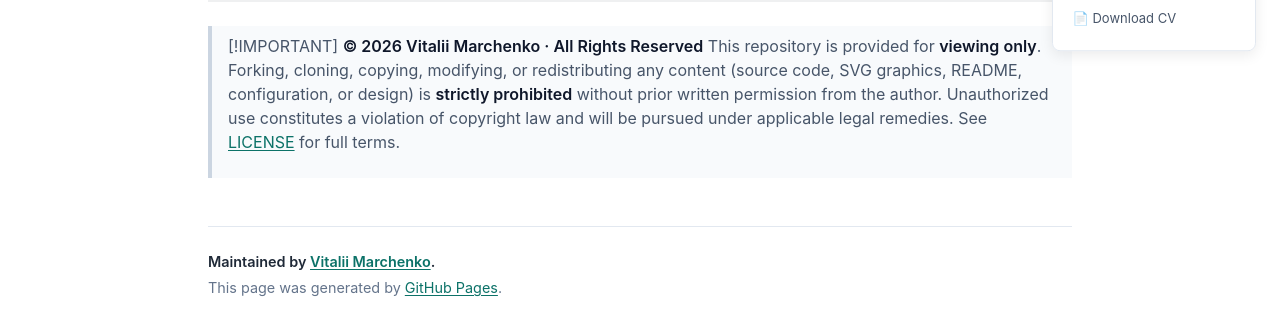
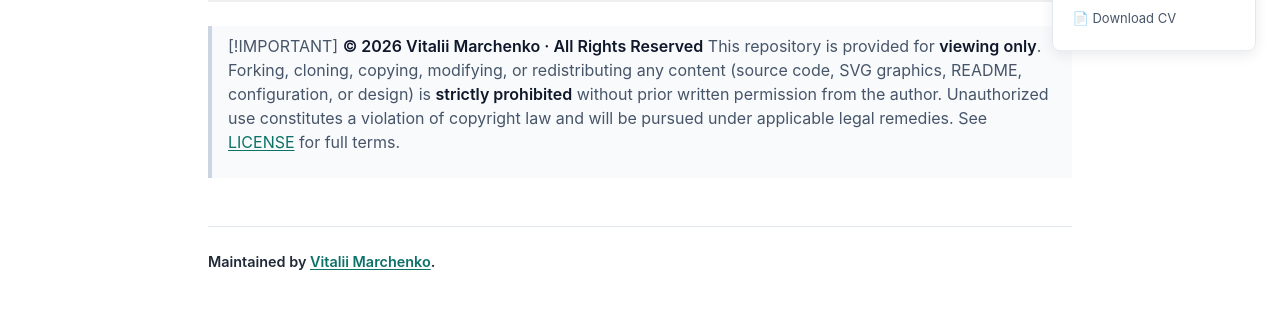
Before and after one commit to marchenkovit/marchenkovit, a Jekyll site: the page built from index.md, in a window 1280 px wide and 900 px high, scrolled down 5574 px, cut to the strip 570-900 px from the top of the window. Built offline with Jekyll 4.4.1, drawn with Linux system fonts in a browser that asks for light colours; Markdown is read by kramdown in place of the engine named in the settings; after the commit the page ends 6453 px from its top, so only the background shows below that.

```diff
--- a/_config.yml
+++ b/_config.yml
@@ -42,8 +42,6 @@ commonmark:
     - table
     - tagfilter
     - tasklist
-include:
-  - README.md
 exclude:
   - LICENSE
   - NOTICE
--- a/_layouts/default.html
+++ b/_layouts/default.html
@@ -20,10 +20,6 @@
       {% if site.github.is_project_page %}
         <a href="{{ site.github.repository_url }}" class="btn">View on GitHub</a>
       {% endif %}
-      {% if site.show_downloads %}
-        <a href="{{ site.github.zip_url }}" class="btn">Download .zip</a>
-        <a href="{{ site.github.tar_url }}" class="btn">Download .tar.gz</a>
-      {% endif %}
     </header>
 
     <main id="content" class="main-content" role="main">
@@ -31,7 +27,6 @@
 
       <footer class="site-footer">
         <span class="site-footer-owner">Maintained by <a href="{{ site.github.owner_url }}">{{ site.github.owner_name }}</a>.</span>
-        <span class="site-footer-credits">This page was generated by <a href="https://pages.github.com">GitHub Pages</a>.</span>
       </footer>
     </main>
   </body>
```
Also changed, not shown: README.md.
